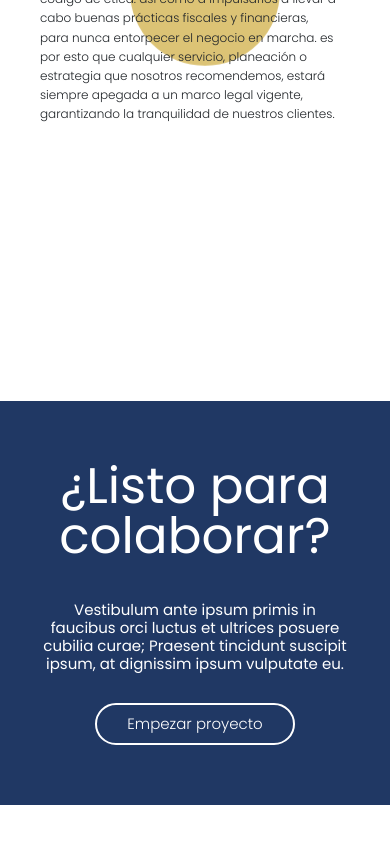
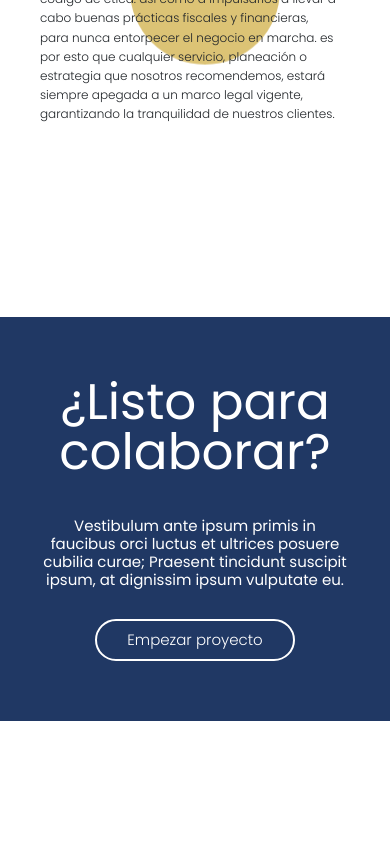
Before and after one commit to AlexisFlores17/Pagina-HGR-Consultores, a React (Create React App) app: page / in a window 390 px wide. Shown: the part 2215-3059 px from the top of the page. After the commit the page ends 3020 px from the top, so only its background shows below. Built offline with nearby package versions, Linux system fonts and the light colour scheme.

Commit message:
responsive fix

```diff
--- a/src/styles/componentes/_Nosotros.scss
+++ b/src/styles/componentes/_Nosotros.scss
@@ -116,6 +116,9 @@ $amarillo: #BF9000;
             font-weight: 300;
             float: right;
             line-height: 25px;
+            @media screen and (max-width: 575px){
+                width: 100%;
+            }
         }
     }
 
@@ -297,11 +300,11 @@ $amarillo: #BF9000;
 
 .colaborar-container{
     width: 100%;
-    padding: 20vh 0;
+    padding: 10vh 0 20vh 0;
     background-color: white;
     color: white;
     @media screen and (max-width: 500px){
-        padding: 10vh 0;
+        padding: 0 0 10vh 0;
     }
 }
 
```
